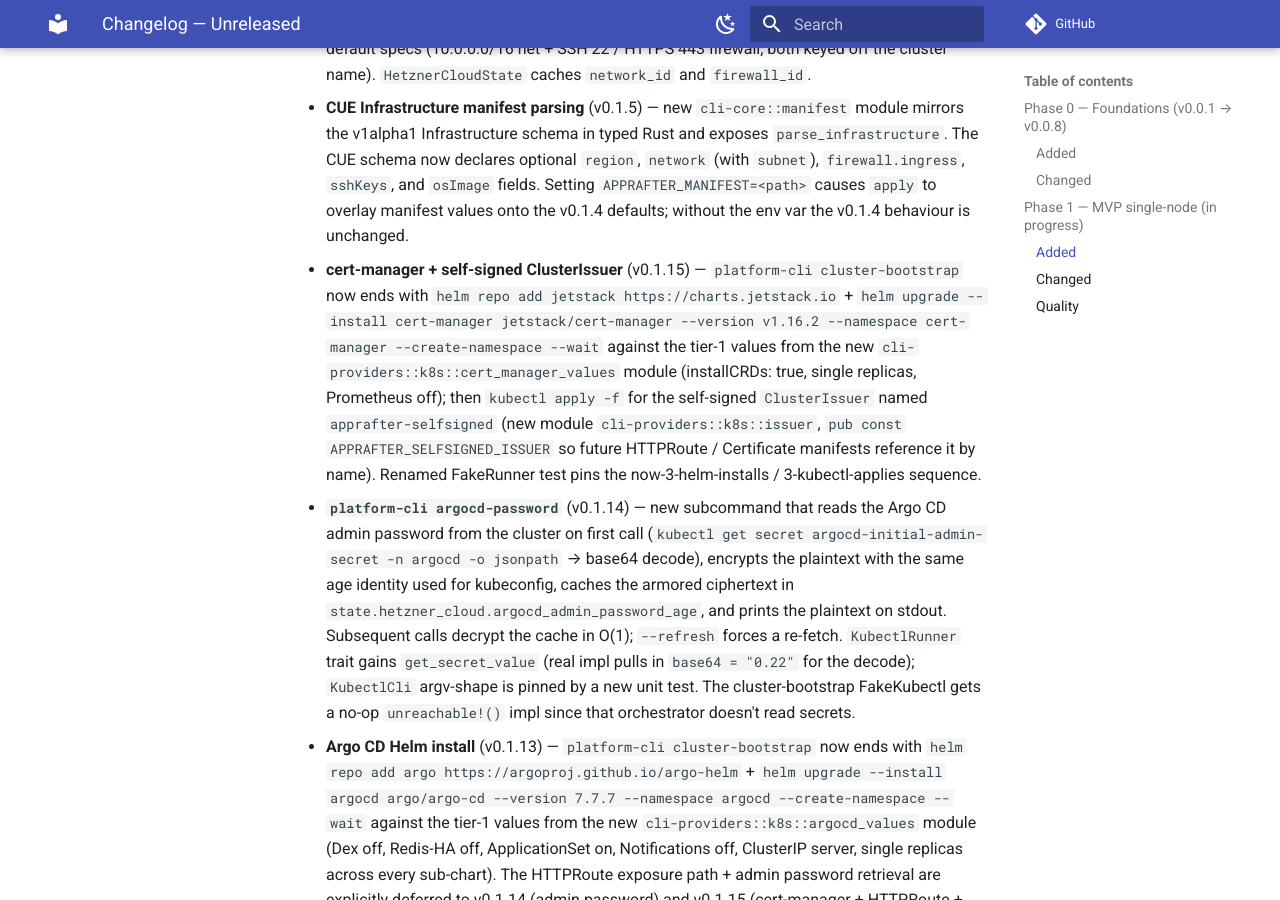
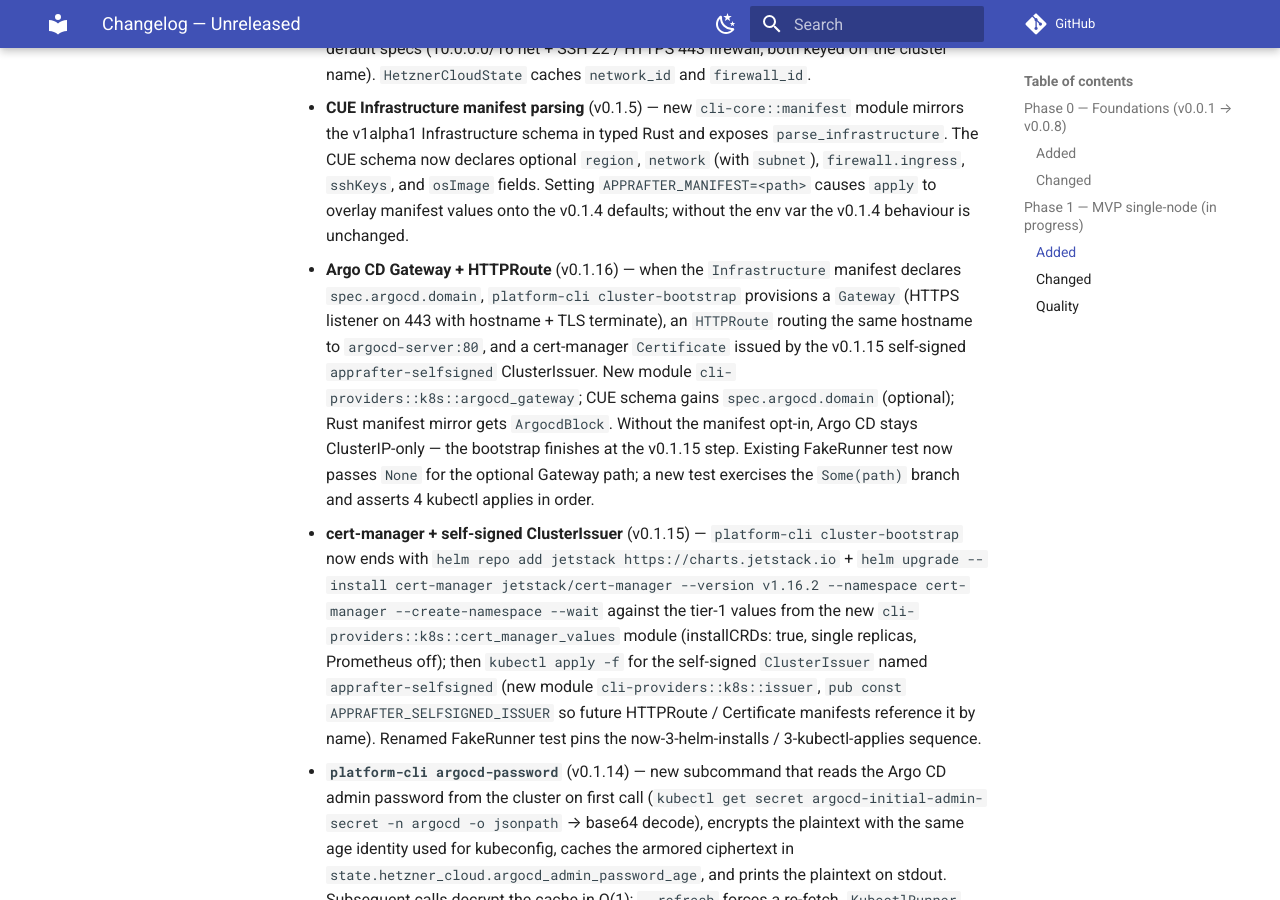
Before and after one commit to AppRafter/apprafter, an MkDocs documentation site: the page built from docs/changelog/UNRELEASED.md, in a window 1280 px wide and 900 px high, scrolled down 2335 px. Built offline with MkDocs 1.6.1 and Material for MkDocs 9.7.7, drawn with Linux system fonts in a browser that asks for light colours; comment, search, counter and statistics services are not loaded.

Commit message:
docs: close 1.5d (Argo CD Gateway + HTTPRoute) for v0.1.16
- examples/infrastructure/tier-1-hetzner.cue: add a commented
  spec.argocd.domain example showing the opt-in shape.
- cli/README.md: "Bootstrapping the cluster" gains step 8 (the
  optional Argo CD Gateway path).
- plan.md: sub-phase 1.5 v0.1.16 поставка ticked off; status
  stays 🚧 partial — v0.1.17 (bootstrap-Application + smoke)
  closes the sub-phase.
- docs/changelog/UNRELEASED.md: v0.1.16 entry under Phase 1 / Added.

Co-Authored-By: Claude Opus 4.7 (1M context) <noreply@anthropic.com>

```diff
--- a/docs/changelog/UNRELEASED.md
+++ b/docs/changelog/UNRELEASED.md
@@ -113,6 +113,20 @@ the `0.0.x` series; semver starts at 1.0.
   Setting `APPRAFTER_MANIFEST=<path>` causes `apply` to overlay
   manifest values onto the v0.1.4 defaults; without the env var
   the v0.1.4 behaviour is unchanged.
+- **Argo CD Gateway + HTTPRoute** (v0.1.16) — when the
+  `Infrastructure` manifest declares `spec.argocd.domain`,
+  `platform-cli cluster-bootstrap` provisions a `Gateway` (HTTPS
+  listener on 443 with hostname + TLS terminate), an `HTTPRoute`
+  routing the same hostname to `argocd-server:80`, and a
+  cert-manager `Certificate` issued by the v0.1.15 self-signed
+  `apprafter-selfsigned` ClusterIssuer. New module
+  `cli-providers::k8s::argocd_gateway`; CUE schema gains
+  `spec.argocd.domain` (optional); Rust manifest mirror gets
+  `ArgocdBlock`. Without the manifest opt-in, Argo CD stays
+  ClusterIP-only — the bootstrap finishes at the v0.1.15 step.
+  Existing FakeRunner test now passes `None` for the optional
+  Gateway path; a new test exercises the `Some(path)` branch and
+  asserts 4 kubectl applies in order.
 - **cert-manager + self-signed ClusterIssuer** (v0.1.15) —
   `platform-cli cluster-bootstrap` now ends with `helm repo add
   jetstack https://charts.jetstack.io` + `helm upgrade --install
```
Also changed, not shown: cli/README.md (+6 -0 lines), plan.md (+6 -4 lines), 1 other file.
